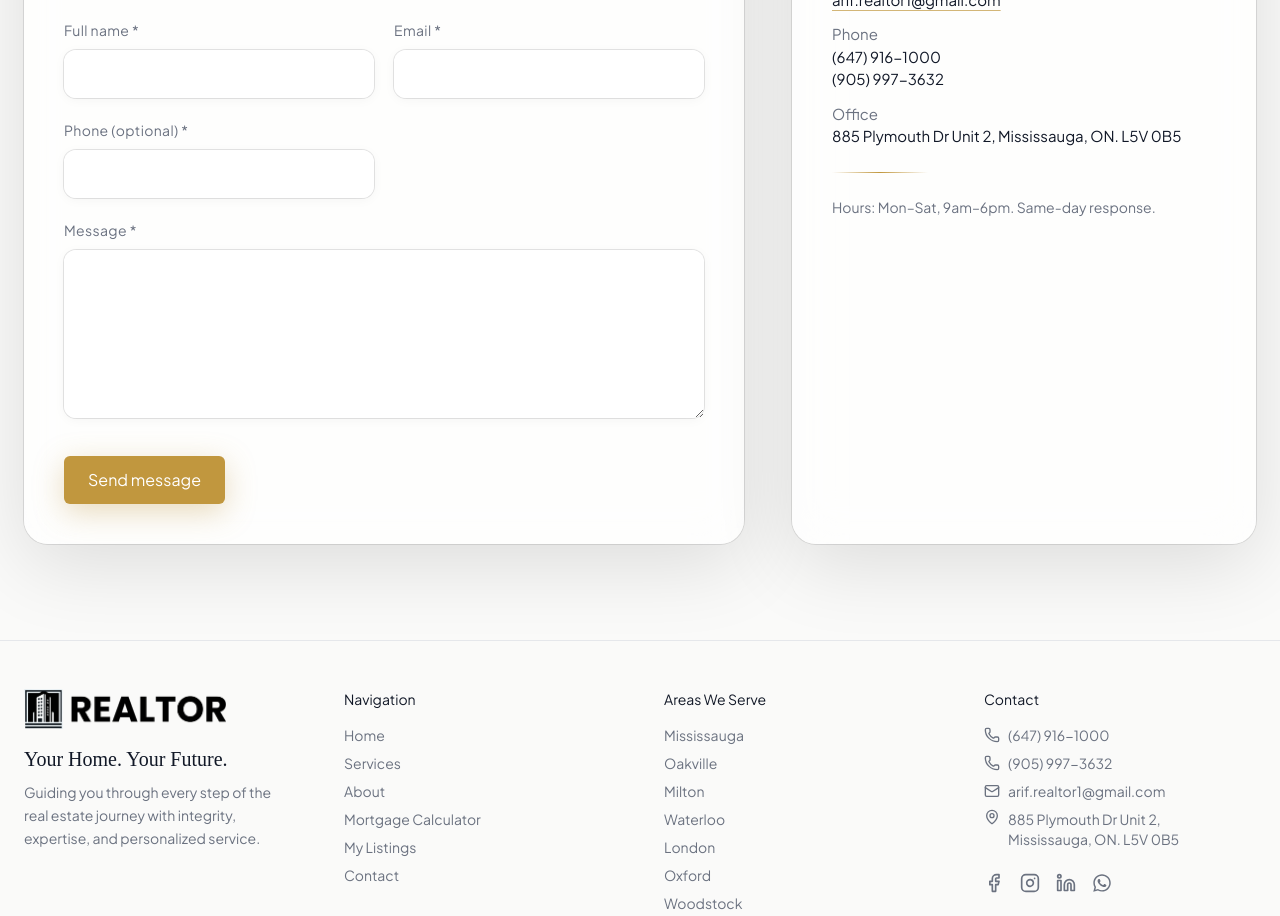
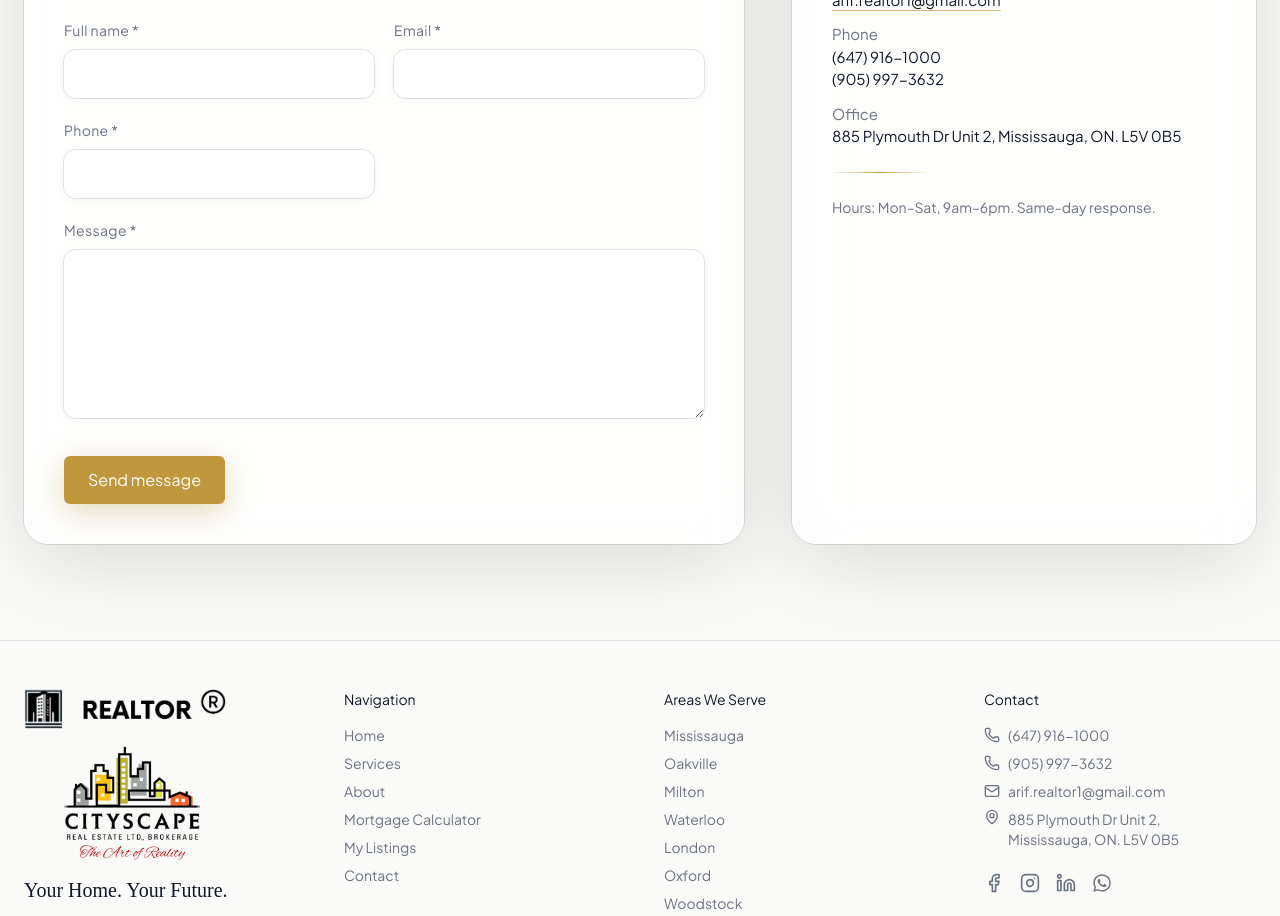
Before and after one commit to prem-quety/Arif-Realtor, a Next.js app: page /contact in a window 1280 px wide. Shown: the part 500-1416 px from the top of the page. Built offline with nearby package versions, Linux system fonts and the light colour scheme.

Commit message:
minor UI and Logo Changes

```diff
--- a/src/app/contact/page.tsx
+++ b/src/app/contact/page.tsx
@@ -83,7 +83,7 @@ export default function ContactPage() {
             <div className="mt-8 grid grid-cols-1 md:grid-cols-2 gap-5">
               <Field label="Full name" name="name" required />
               <Field label="Email" name="email" type="email" required />
-              <Field label="Phone (optional)" name="phone" required />
+              <Field label="Phone" name="phone" required />
               {/* Honeypot */}
               <input
                 name="company"
--- a/src/components/Footer/page.tsx
+++ b/src/components/Footer/page.tsx
@@ -36,6 +36,12 @@ export default function Footer() {
             alt="Arif Realtor Logo"
             className="h-10 mb-4"
           />
+          <img
+            src="/assets/images/cityscape.png"
+            alt="Cityscape Real Estate Logo"
+            className="w-1/2 h-auto mb-4 mx-10"
+          />
+
           <p className="text-heading font-serif text-xl mb-2">
             Your Home. Your Future.
           </p>
--- a/src/components/Hero.tsx
+++ b/src/components/Hero.tsx
@@ -74,16 +74,16 @@ export default function Hero() {
           {/* trust badges */}
           <div className="mt-10 grid grid-cols-3 gap-4 text-left text-sm text-white/80">
             <div className="rounded-2xl border border-white/15 bg-white/10 p-4 backdrop-blur">
-              <div className="text-2xl font-bold">250+</div>
-              Verified Listings
+              <div className="text-2xl font-bold">50+</div>
+              Homes Sold This Year
             </div>
             <div className="rounded-2xl border border-white/15 bg-white/10 p-4 backdrop-blur">
-              <div className="text-2xl font-bold">98%</div>
+              <div className="text-2xl font-bold">99%</div>
               Client Satisfaction
             </div>
             <div className="rounded-2xl border border-white/15 bg-white/10 p-4 backdrop-blur">
-              <div className="text-2xl font-bold">24/7</div>
-              Dedicated Support
+              <div className="text-2xl font-bold">Top 1%</div>
+              GTA Realtors Ranked
             </div>
           </div>
         </div>
```
Also changed, not shown: public/assets/images/arif.webp, public/assets/images/arif2.webp (added).
